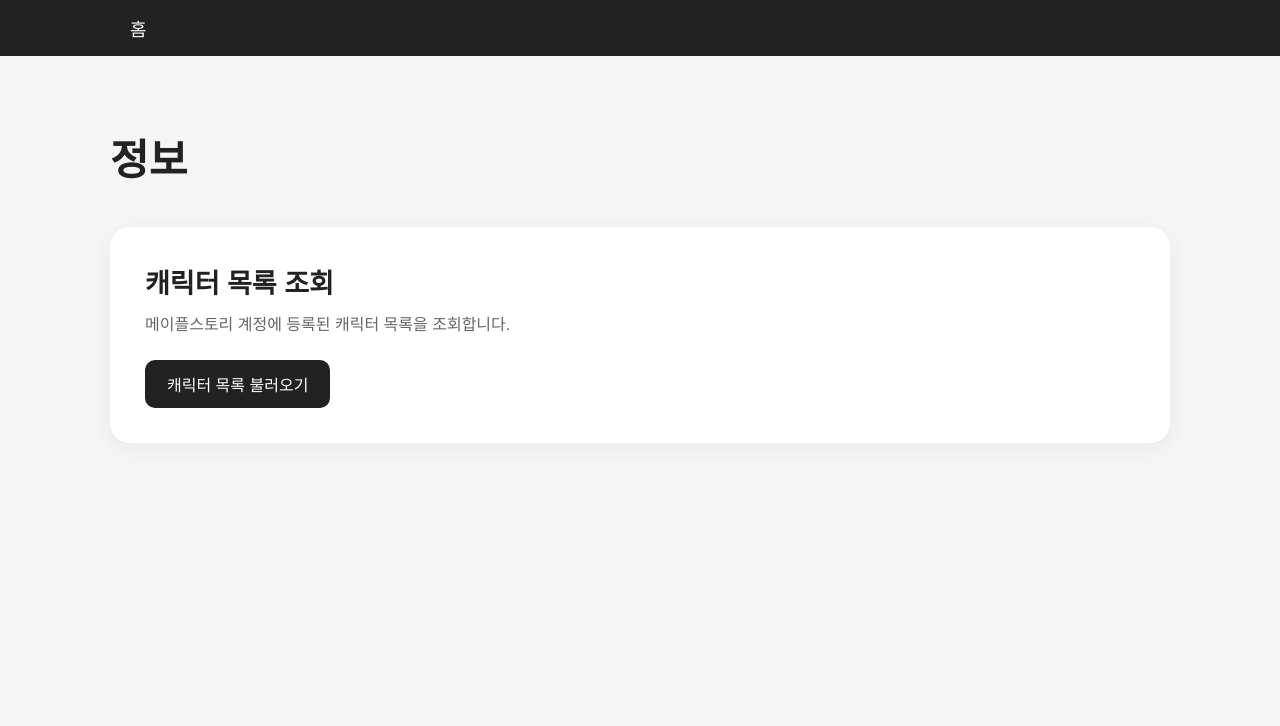
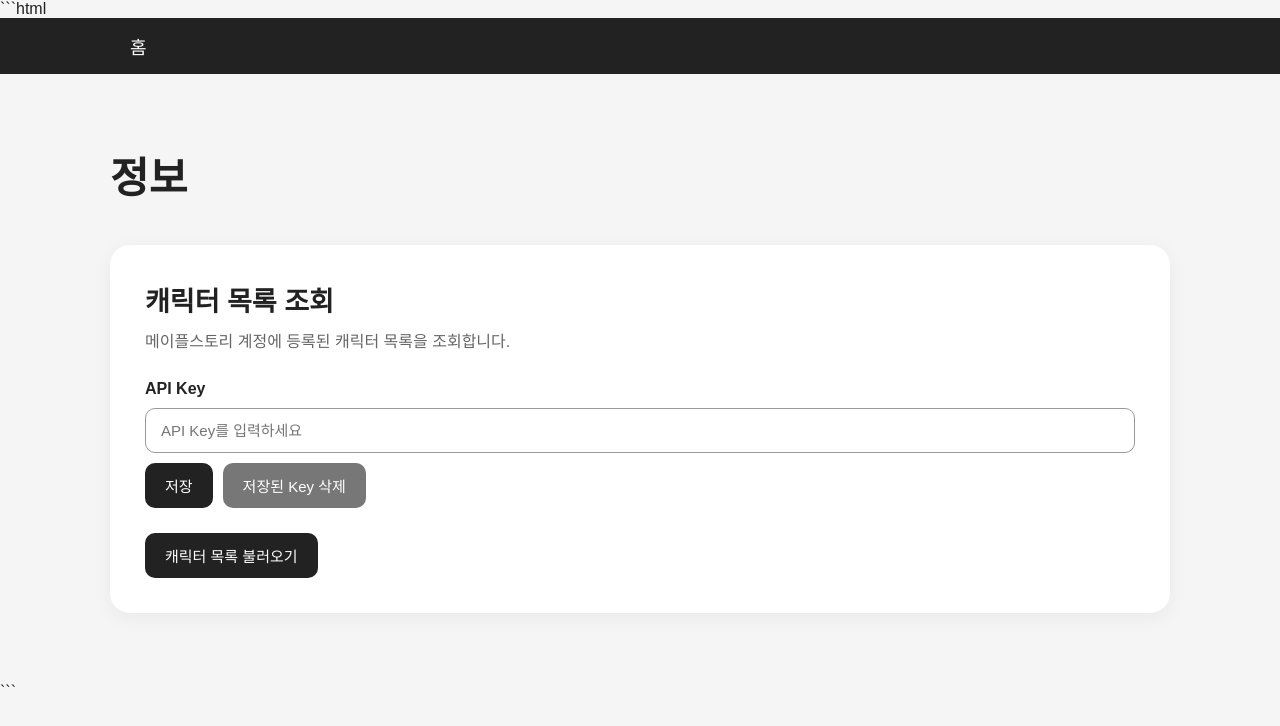
Before and after one commit to lyb9030/test-homepage, a plain HTML site: page info.html in a window 1280 px wide. Both pictures are taken after a click on the button "캐릭터 목록 불러오기". Drawn offline with Linux system fonts and the light colour scheme.

Commit message:
캐릭터 정보 조회 수정
OPEN API 입력 칸 생성

````diff
--- a/info.html
+++ b/info.html
@@ -1,3 +1,4 @@
+```html
 <!DOCTYPE html>
 
 <html lang="ko">
@@ -15,8 +16,11 @@
 
     body {
         margin: 0;
+
         font-family: Arial, sans-serif;
+
         background: #f5f5f5;
+
         color: #222;
     }
 
@@ -27,15 +31,20 @@
 
     .top-menu {
         width: 100%;
+
         background: #222;
     }
 
+
     .menu-container {
         max-width: 1100px;
+
         margin: 0 auto;
+
         padding: 0 20px;
 
         display: flex;
+
         align-items: center;
     }
 
@@ -46,14 +55,17 @@
         padding: 15px 20px;
 
         color: white;
+
         text-decoration: none;
 
         font-size: 18px;
     }
 
+
     .home-button:hover {
         background: #444;
     }
+
 
 
     /* =========================
@@ -74,6 +86,7 @@
 
         font-size: 42px;
     }
+
 
 
     /* =========================
@@ -105,15 +118,79 @@
         color: #666;
 
         font-size: 16px;
+
+        line-height: 1.6;
     }
 
 
+
     /* =========================
-           조회 버튼
+       API Key 영역
     ========================= */
 
-        .search-button {
-            padding: 12px 22px;
+    .api-key-area {
+        margin-top: 25px;
+
+        margin-bottom: 25px;
+    }
+
+
+    .api-key-label {
+        display: block;
+
+        margin-bottom: 10px;
+
+        font-size: 16px;
+
+        font-weight: bold;
+    }
+
+
+    .api-key-row {
+        display: flex;
+
+        gap: 10px;
+    }
+
+
+    .api-key-input {
+        flex: 1;
+
+        min-width: 0;
+
+        padding: 13px 15px;
+
+        border: 1px solid #ddd;
+
+        border-radius: 10px;
+
+        font-size: 15px;
+
+        outline: none;
+    }
+
+
+    .api-key-input:focus {
+        border-color: #999;
+    }
+
+
+
+    /* =========================
+       버튼
+    ========================= */
+
+    .button-row {
+        display: flex;
+
+        gap: 10px;
+
+        flex-wrap: wrap;
+    }
+
+
+    .button {
+        padding: 12px 20px;
 
         border: none;
 
@@ -123,22 +200,47 @@
 
         color: white;
 
-            font-size: 16px;
+        font-size: 15px;
 
         cursor: pointer;
     }
 
 
-        .search-button:hover {
+    .button:hover {
         background: #444;
     }
 
 
-        .search-button:disabled {
+    .button.secondary {
+        background: #777;
+    }
+
+
+    .button.secondary:hover {
+        background: #555;
+    }
+
+
+    .button:disabled {
         background: #999;
 
         cursor: not-allowed;
     }
+
+
+
+    /* =========================
+       저장 상태
+    ========================= */
+
+    .save-status {
+        margin-top: 10px;
+
+        color: #666;
+
+        font-size: 14px;
+    }
+
 
 
     /* =========================
@@ -146,12 +248,16 @@
     ========================= */
 
     .result-area {
-            margin-top: 30px;
+        margin-top: 35px;
+
+        padding-top: 30px;
+
+        border-top: 1px solid #eee;
     }
 
 
     .result-area h3 {
-            margin: 0 0 15px;
+        margin: 0 0 20px;
 
         font-size: 20px;
     }
@@ -186,7 +292,10 @@
         color: #666;
 
         font-size: 14px;
+
+        line-height: 1.6;
     }
+
 
 
     /* =========================
@@ -198,6 +307,7 @@
         .menu-container {
             padding: 0 10px;
         }
+
 
         .home-button {
             padding: 14px 12px;
@@ -218,6 +328,11 @@
 
         .info-card {
             padding: 28px;
+        }
+
+
+        .api-key-row {
+            flex-direction: column;
         }
 
 
@@ -268,7 +383,10 @@
     </h1>
 
 
-    <!-- 캐릭터 목록 조회 -->
+
+    <!-- =========================
+         캐릭터 목록 조회
+    ========================= -->
 
     <section class="info-card">
 
@@ -276,21 +394,89 @@
             캐릭터 목록 조회
         </h2>
 
+
         <p>
             메이플스토리 계정에 등록된 캐릭터 목록을 조회합니다.
         </p>
 
 
+
+        <!-- =========================
+             API Key 입력
+        ========================= -->
+
+        <div class="api-key-area">
+
+            <label
+                class="api-key-label"
+                for="apiKey"
+            >
+                API Key
+            </label>
+
+
+            <div class="api-key-row">
+
+                <input
+                    type="password"
+                    id="apiKey"
+                    class="api-key-input"
+                    placeholder="API Key를 입력하세요"
+                >
+
+            </div>
+
+
+            <div class="button-row" style="margin-top: 10px;">
+
                 <button
-            class="search-button"
+                    class="button"
+                    onclick="saveApiKey()"
+                >
+                    저장
+                </button>
+
+
+                <button
+                    class="button secondary"
+                    onclick="deleteApiKey()"
+                >
+                    저장된 Key 삭제
+                </button>
+
+            </div>
+
+
+            <div
+                class="save-status"
+                id="saveStatus"
+            ></div>
+
+        </div>
+
+
+
+        <!-- =========================
+             조회 버튼
+        ========================= -->
+
+        <div class="button-row">
+
+            <button
+                class="button"
                 id="searchButton"
                 onclick="getCharacterList()"
             >
                 캐릭터 목록 불러오기
             </button>
 
+        </div>
 
-        <!-- 결과 -->
+
+
+        <!-- =========================
+             조회 결과
+        ========================= -->
 
         <div
             class="result-area"
@@ -330,12 +516,8 @@
 
 
     /* =========================
-       API 설정
+       API 주소
     ========================= */
-
-    const API_KEY =
-        "여기에_API_KEY_입력";
-
 
     const API_URL =
         "https://open.api.nexon.com/maplestory/v1/character/list";
@@ -343,38 +525,55 @@
 
 
     /* =========================
-       캐릭터 목록 조회
+       페이지 시작
     ========================= */
 
-    async function getCharacterList() {
+    window.addEventListener(
+        "DOMContentLoaded",
+        function() {
 
-        const button =
-            document.getElementById(
-                "searchButton"
-            );
-
-        const resultArea =
-            document.getElementById(
-                "resultArea"
-            );
-
-        const characterList =
-            document.getElementById(
-                "characterList"
-            );
-
-        const status =
-            document.getElementById(
-                "status"
+            const savedKey =
+                localStorage.getItem(
+                    "mapleStoryApiKey"
                 );
 
 
-        /* API Key 확인 */
+            if (savedKey) {
 
-        if (
-            API_KEY ===
-            "여기에_API_KEY_입력"
-        ) {
+                document.getElementById(
+                    "apiKey"
+                ).value = savedKey;
+
+
+                document.getElementById(
+                    "saveStatus"
+                ).textContent =
+                    "저장된 API Key를 불러왔습니다.";
+
+            }
+
+        }
+    );
+
+
+
+    /* =========================
+       API Key 저장
+    ========================= */
+
+    function saveApiKey() {
+
+        const input =
+            document.getElementById(
+                "apiKey"
+            );
+
+
+        const key =
+            input.value.trim();
+
+
+        if (!key) {
 
             alert(
                 "API Key를 입력해주세요."
@@ -385,7 +584,108 @@
         }
 
 
-        /* 조회 시작 */
+        localStorage.setItem(
+            "mapleStoryApiKey",
+            key
+        );
+
+
+        document.getElementById(
+            "saveStatus"
+        ).textContent =
+            "API Key가 저장되었습니다.";
+
+    }
+
+
+
+    /* =========================
+       API Key 삭제
+    ========================= */
+
+    function deleteApiKey() {
+
+        localStorage.removeItem(
+            "mapleStoryApiKey"
+        );
+
+
+        document.getElementById(
+            "apiKey"
+        ).value = "";
+
+
+        document.getElementById(
+            "saveStatus"
+        ).textContent =
+            "저장된 API Key를 삭제했습니다.";
+
+    }
+
+
+
+    /* =========================
+       캐릭터 목록 조회
+    ========================= */
+
+    async function getCharacterList() {
+
+
+        const apiKeyInput =
+            document.getElementById(
+                "apiKey"
+            );
+
+
+        const button =
+            document.getElementById(
+                "searchButton"
+            );
+
+
+        const resultArea =
+            document.getElementById(
+                "resultArea"
+            );
+
+
+        const characterList =
+            document.getElementById(
+                "characterList"
+            );
+
+
+        const status =
+            document.getElementById(
+                "status"
+            );
+
+
+        /* =========================
+           API Key 확인
+        ========================= */
+
+        const apiKey =
+            apiKeyInput.value.trim();
+
+
+        if (!apiKey) {
+
+            alert(
+                "API Key를 입력해주세요."
+            );
+
+            apiKeyInput.focus();
+
+            return;
+
+        }
+
+
+
+        /* =========================
+           조회 시작
+        ========================= */
 
         button.disabled = true;
 
@@ -396,14 +696,22 @@
         resultArea.style.display =
             "block";
 
+
         characterList.innerHTML =
             "";
+
 
         status.textContent =
             "캐릭터 목록을 불러오는 중입니다.";
 
 
+
         try {
+
+
+            /* =========================
+               API 요청
+            ========================= */
 
             const response =
                 await fetch(
@@ -413,51 +721,20 @@
 
                         headers: {
                             "x-nxopen-api-key":
-                                API_KEY
+                                apiKey
                         }
                     }
                 );
 
 
-            /* HTTP 오류 확인 */
 
-            if (
-                !response.ok
-            ) {
-
-                const errorData =
-                    await response.json()
-                    .catch(
-                        () => null
-                    );
-
-
-                if (
-                    errorData &&
-                    errorData.error
-                ) {
-
-                    throw new Error(
-                        errorData.error.message ||
-                        "API 요청에 실패했습니다."
-                    );
-
-                }
-
-
-                throw new Error(
-                    "API 요청에 실패했습니다. " +
-                    "HTTP 상태 코드: " +
-                    response.status
-                );
-
-            }
-
-
-            /* JSON 데이터 변환 */
+            /* =========================
+               응답 확인
+            ========================= */
 
             const data =
                 await response.json();
+
 
 
             console.log(
@@ -466,7 +743,39 @@
             );
 
 
-            /* 캐릭터 목록 표시 */
+
+            /* =========================
+               API 오류
+            ========================= */
+
+            if (!response.ok) {
+
+                if (
+                    data &&
+                    data.error
+                ) {
+
+                    throw new Error(
+                        data.error.message ||
+                        "API 요청에 실패했습니다."
+                    );
+
+                }
+
+
+                throw new Error(
+                    "API 요청에 실패했습니다." +
+                    " HTTP 상태 코드: " +
+                    response.status
+                );
+
+            }
+
+
+
+            /* =========================
+               캐릭터 목록 확인
+            ========================= */
 
             if (
                 !data ||
@@ -479,13 +788,20 @@
                     "조회된 캐릭터가 없습니다." +
                     "</div>";
 
+
                 status.textContent =
                     "조회는 정상적으로 완료되었습니다.";
+
 
                 return;
 
             }
 
+
+
+            /* =========================
+               캐릭터 표시
+            ========================= */
 
             data.character_list.forEach(
                 function(character) {
@@ -495,11 +811,14 @@
                             "div"
                         );
 
+
                     item.className =
                         "character-item";
 
+
                     item.textContent =
                         character.character_name;
+
 
                     characterList.appendChild(
                         item
@@ -508,6 +827,11 @@
                 }
             );
 
+
+
+            /* =========================
+               조회 완료
+            ========================= */
 
             status.textContent =
                 "총 " +
@@ -543,6 +867,7 @@
             button.disabled =
                 false;
 
+
             button.textContent =
                 "캐릭터 목록 불러오기";
 
@@ -555,3 +880,4 @@
 
 </body>
 </html>
+```
````
Lines whose indentation alone changed are shown as unchanged.
